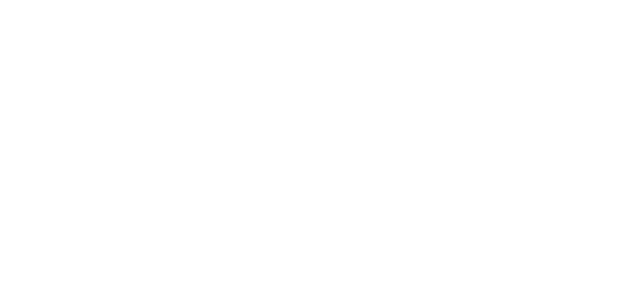
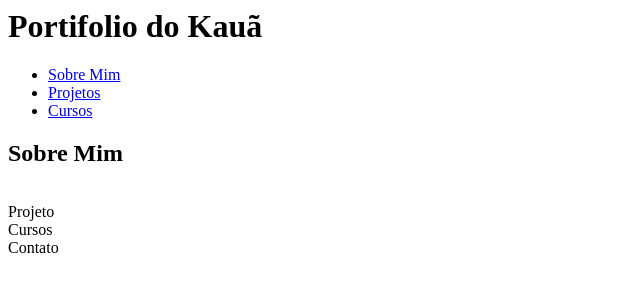
Before and after one commit to okauamercury/WEB, a plain HTML site: page index.HTML in a window 1280 px wide. Shown: the whole page, without its empty margins (0-640 px from the left). Drawn offline with Linux system fonts and the light colour scheme.

Commit message:
Criando aplicação

```diff
--- a/css/index.css
+++ b/css/index.css
@@ -1,26 +1,15 @@
-body {
+body{
     background-color: black;
+    color: white;
 }
 
-ul{
-    color: white;
-    display: flex;
-    justify-content: space-between;
-    list-style-type: none;
-    align-items: center;
-    padding: 16px;
+header{
+  justify-content: center;
+  align-items: center;
+  display: flex;
 }
 
-img{
-    width: 100vw;
-    height: 50vh;
-    object-fit: cover;
-    display: block;
-    transition: all;
-}
-
-a{
-    color: white;
+title{
     justify-content: center;
     display: flex;
 }
--- a/index.HTML
+++ b/index.HTML
@@ -4,8 +4,49 @@
 <head>
     <meta charset="UTF-8">
     <meta name="viewport" content="width= device-width, initial-scale=1.0">
+     <meta name="desc" contant="Ecommerce">
+     <meta name="keywords" contant="Peças, componentes, Placas">
+     <title>Principal</title>
+     <link rel="styleheet" href="index.css">
+        <!--estilização-->
 
+      <!-- script -->
 </head>
     <!-- corpo -->
+<body>
+    <!-- tag semantica -->
+     <!-- cabeçalho do conteudo -->
+      <header>
+                <h1>Portifolio do Kauã</h1>
+                <nav>
+                    <ul>
+                        <li>
+                            <a href="#sobre">Sobre Mim</a>
+                        </li>
+                        <li>
+                            <a href="#projetos">Projetos</a>
+                        </li>
+                        <li>
+                            <a href="#cursos">Cursos</a>
+                        </li>
+                    </ul>
+                </nav>
+      </header>
+      <!-- conteudo principal -->
+      <main>
+        <section id="Sobre">
+            <h2>Sobre Mim</h2>
+            <figure>
+                <img scr="" alt="" width="">
+                <figcaption></figcaption>
+            </figure>
+            <p></p>
+        </section>
+        <section id="Projeto">Projeto</section>
+        <section id="Cursos">Cursos</section>
+      </main>
+       <!-- final do documento rodapé -->
+      <footer id="Contato">Contato</footer>
+</body>
 
 </html>
```
